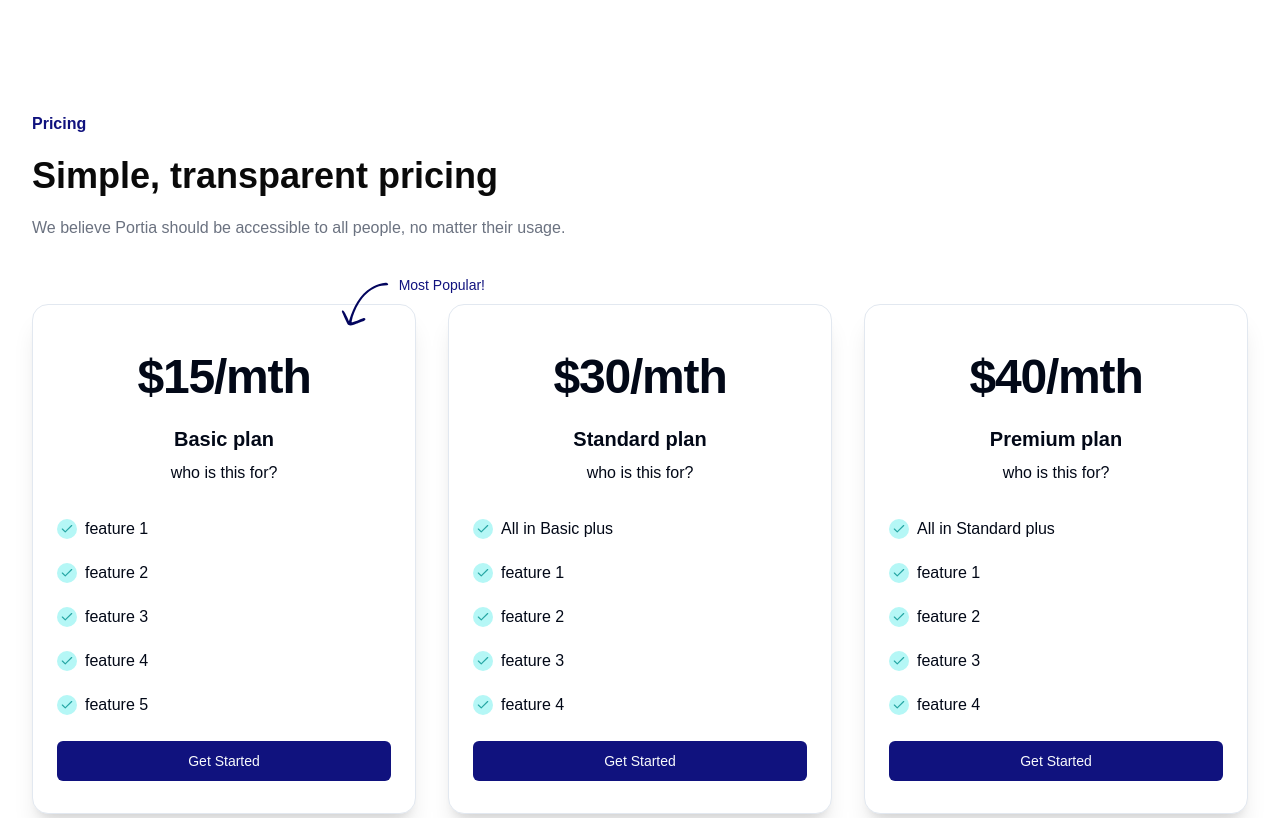
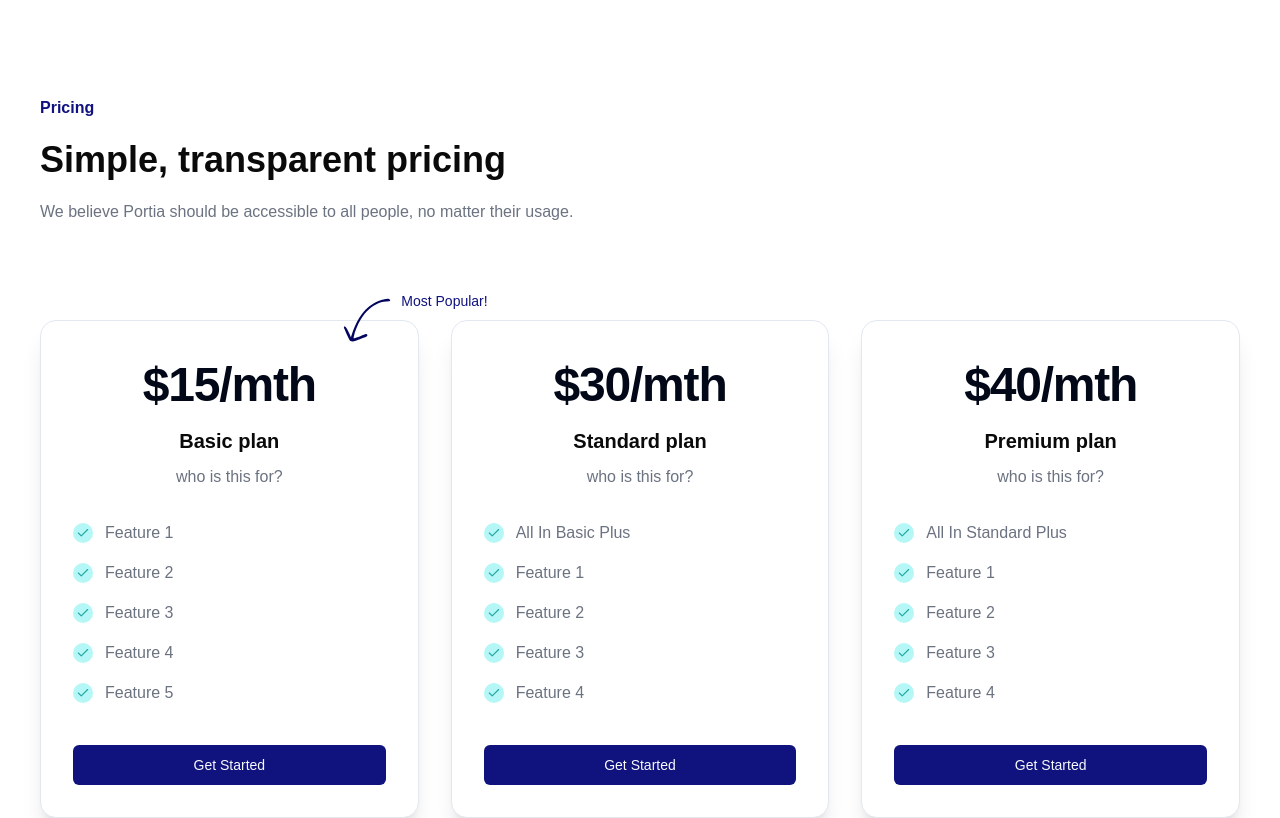
Before and after one commit to Saeed-Altout/portia, a Next.js app: page / in a window 1280 px wide. Shown: the part 2880-3698 px from the top of the page. Built offline with nearby package versions, Linux system fonts and the light colour scheme; a web font is replaced by a local one.

Commit message:
refactor plans component.

```diff
--- a/app/(website)/(pages)/(home)/_components/plans.tsx
+++ b/app/(website)/(pages)/(home)/_components/plans.tsx
@@ -1,77 +1,59 @@
-import Image from "next/image";
-import { Check } from "lucide-react";
+import Image from 'next/image';
+import { Check } from 'lucide-react';
 
-import {
-  Card,
-  CardContent,
-  CardFooter,
-  CardHeader,
-  CardTitle,
-} from "@/components/ui/card";
-import { Button } from "@/components/ui/button";
+import { plansData } from '@website/constants';
 
-import { Heading } from "@website/_components/common/heading";
-import { plansData } from "@website/constants";
+import { Button } from '@/components/ui/button';
+import { Card, CardContent, CardFooter, CardHeader, CardTitle } from '@/components/ui/card';
+
+import { Heading } from '@website/_components/common/heading';
+
+import { Section } from '@website/_components/ui/section';
+import { Container } from '@website/_components/ui/container';
+import { Paragraph } from '@website/_components/ui/paragraph';
 
 export const Plans = () => {
 	return (
-    <section className="max-container section space-y-16">
-      <Heading
-        heading="Pricing"
-        title="Simple, transparent pricing"
-        description="We believe Portia should be accessible to all people, no matter their usage."
-        titleStyle="lg:text-5xl"
-        descriptionStyle="lg:text-xl lg:p-2"
-      />
-      <div className="grid grid-cols-1 sm:grid-cols-2 lg:grid-cols-3 gap-8">
-        {/* TODO: Update data from API */}
+		<Section space='wide'>
+			<Container size='wide' className='space-y-24'>
+				<Heading heading='Pricing' title='Simple, transparent pricing' description='We believe Portia should be accessible to all people, no matter their usage.' />
+				<div className='w-full grid grid-cols-1 sm:grid-cols-2 lg:grid-cols-3 gap-y-4 sm:gap-x-8'>
 					{plansData.map(({ price, type, features }, index) => (
-          <Card key={index} className="shadow-xl rounded-[16px] relative">
+						<Card key={index} className='shadow-xl rounded-[16px] relative'>
 							{index + 1 === 1 && (
-              <div className="absolute right-[20px] md:right-[-70px] top-[-30px] flex items-start justify-center">
-                <Image
-                  src="/icons/arrow.svg"
-                  alt="Arrow"
-                  width={62}
-                  height={30}
-                  className="relative top-1"
-                />
-                <p className="text-primary font-medium text-sm">
-                  Most Popular!
-                </p>
+								<div className='absolute right-[20px] md:right-[-70px] top-[-30px] flex items-start justify-center'>
+									<Image src='/icons/arrow.svg' alt='Arrow' width={62} height={30} className='relative top-1' />
+									<p className='text-primary font-medium text-sm'>Most Popular!</p>
 								</div>
 							)}
-            <CardHeader className="text-center pt-12 pb-6">
-              <CardTitle className="font-semibold text-4xl lg:text-5xl">
-                ${price}
-              </CardTitle>
+							<CardHeader className='text-center p-0 px-8 pt-10 space-y-4'>
+								<CardTitle className='font-semibold text-4xl lg:text-5xl'>${price}</CardTitle>
+								<div className='text-center space-y-2'>
+									<Paragraph className='font-semibold text-black-primary' size='xl'>
+										{type}
+									</Paragraph>
+									<Paragraph>who is this for?</Paragraph>
+								</div>
 							</CardHeader>
-            <CardContent className="space-y-8">
-              <div className="text-center space-y-2">
-                <h3 className="font-semibold text-xl">{type}</h3>
-                <p>who is this for?</p>
-              </div>
-              <div className="flex flex-col gap-y-5">
+							<CardContent className='space-y-8 p-8'>
+								<div className='flex flex-col gap-y-4'>
 									{features.map((feature, index) => (
-                  <div
-                    key={index}
-                    className="flex items-center justify-start gap-x-2"
-                  >
-                    <span className="bg-[#B5F7F6] h-5 w-5 rounded-full p-[3px] flex justify-center items-center">
-                      <Check className="text-[#26A6A4] h-4 w-4" />{" "}
+										<div key={index} className='flex items-center justify-start gap-x-3'>
+											<span className='bg-[#B5F7F6] h-5 w-5 rounded-full p-[3px] flex justify-center items-center'>
+												<Check className='text-[#26A6A4] h-4 w-4' />{' '}
 											</span>
-                    <p>{feature}</p>
+											<Paragraph className='capitalize'>{feature}</Paragraph>
 										</div>
 									))}
 								</div>
 							</CardContent>
-            <CardFooter className="pb-8">
-              {/* TODO: Update functionally of card plan button */}
-              <Button className="w-full">Get Started</Button>
+							<CardFooter className='p-8 pt-2'>
+								<Button className='w-full'>Get Started</Button>
 							</CardFooter>
 						</Card>
 					))}
 				</div>
-    </section>
+			</Container>
+		</Section>
 	);
 };
```
Lines whose indentation alone changed are shown as unchanged.
